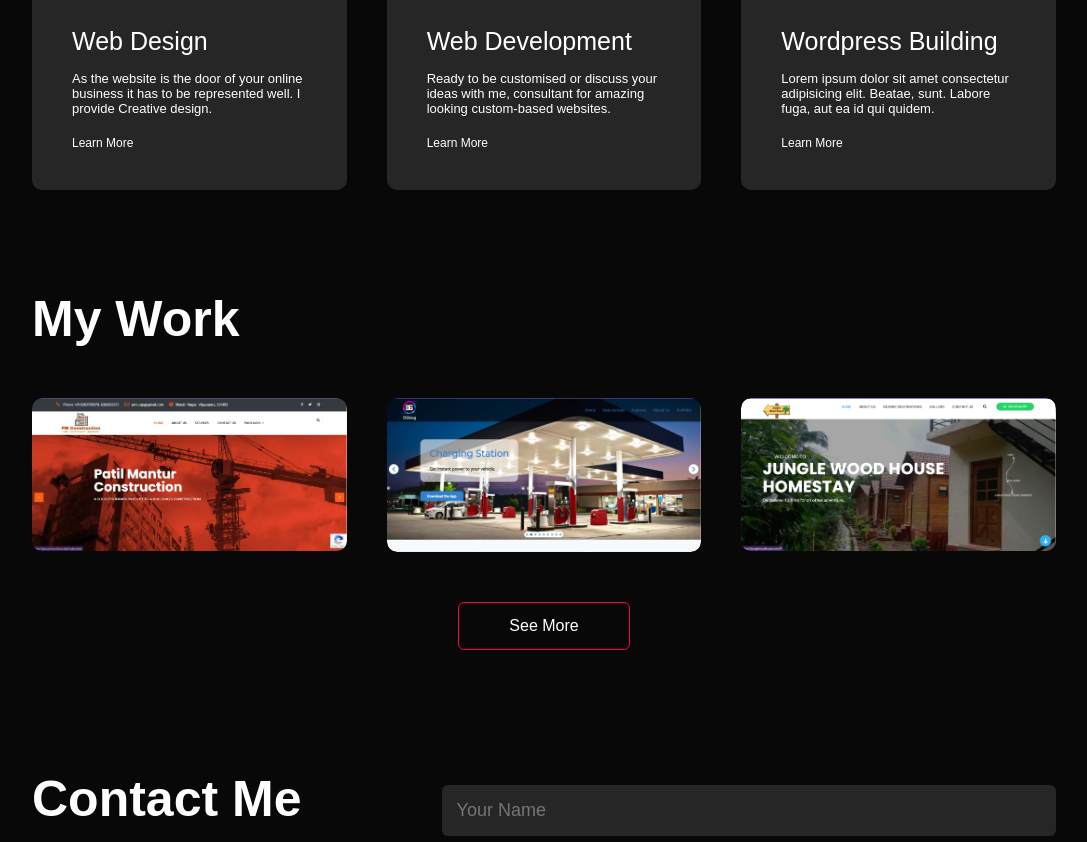
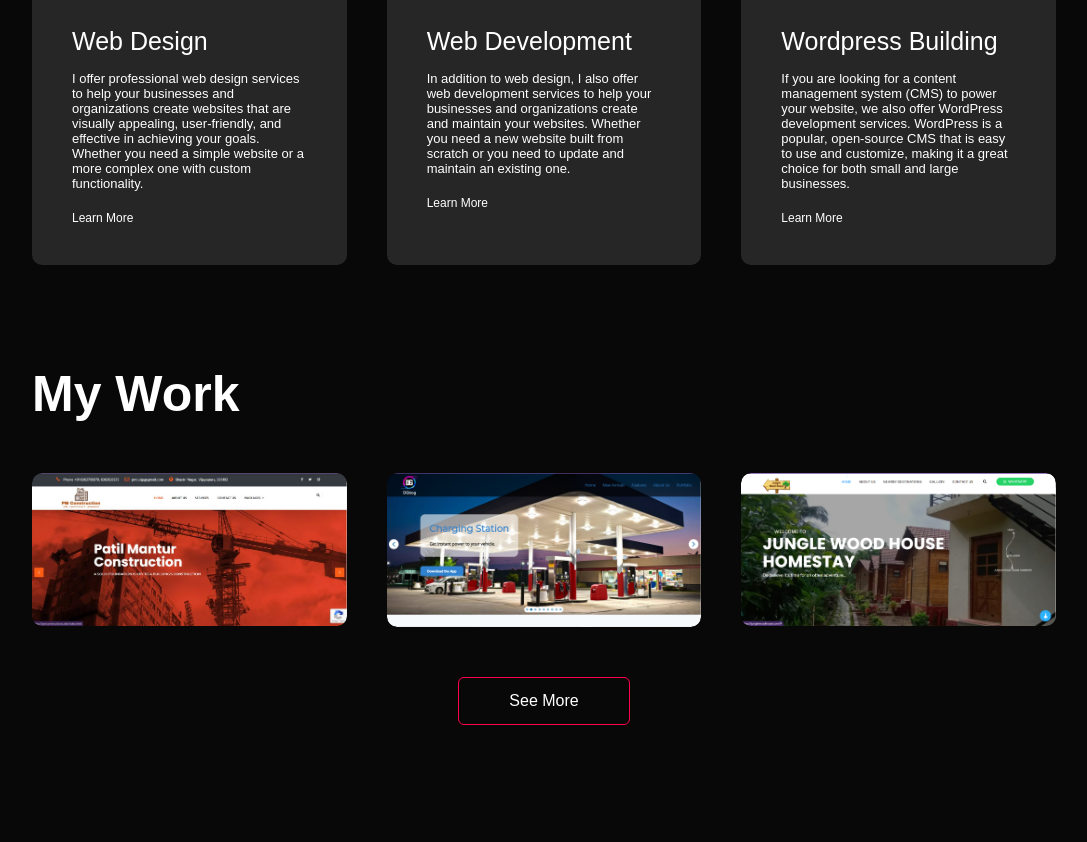
Before and after one commit to sagarmantur/sagarsmantur, a plain HTML site: page index.html in a window 1280 px wide. Shown: the part 1598-2440 px from the top of the page, without its empty margins (96-1183 px from the left). Drawn offline with Linux system fonts and the light colour scheme.

Commit message:
Update in  my services

```diff
--- a/index.html
+++ b/index.html
@@ -95,22 +95,19 @@
                 <div>
                     <i class="fa-solid fa-laptop"></i>
                     <h2>Web Design</h2>
-                    <p>As the website is the door of your online business it has to be represented well. I provide
-                        Creative design.</p>
+                    <p>I offer professional web design services to help your businesses and organizations create websites that are visually appealing, user-friendly, and effective in achieving your goals. Whether you need a simple website or a more complex one with custom functionality.</p>
                     <a href="#">Learn More</a>
                 </div>
                 <div>
                     <i class="fa-solid fa-code"></i>
                     <h2>Web Development</h2>
-                    <p>Ready to be customised or discuss your ideas with me, consultant for amazing looking custom-based
-                        websites.</p>
+                    <p>In addition to web design, I also offer web development services to help your businesses and organizations create and maintain your websites. Whether you need a new website built from scratch or you need to update and maintain an existing one.</p>
                     <a href="#">Learn More</a>
                 </div>
                 <div>
                     <i class="fa-brands fa-wordpress-simple"></i>
                     <h2>Wordpress Building</h2>
-                    <p>Lorem ipsum dolor sit amet consectetur adipisicing elit. Beatae, sunt. Labore fuga, aut ea id qui
-                        quidem.</p>
+                    <p>If you are looking for a content management system (CMS) to power your website, we also offer WordPress development services. WordPress is a popular, open-source CMS that is easy to use and customize, making it a great choice for both small and large businesses.</p>
                     <a href="#">Learn More</a>
                 </div>
             </div>
```
